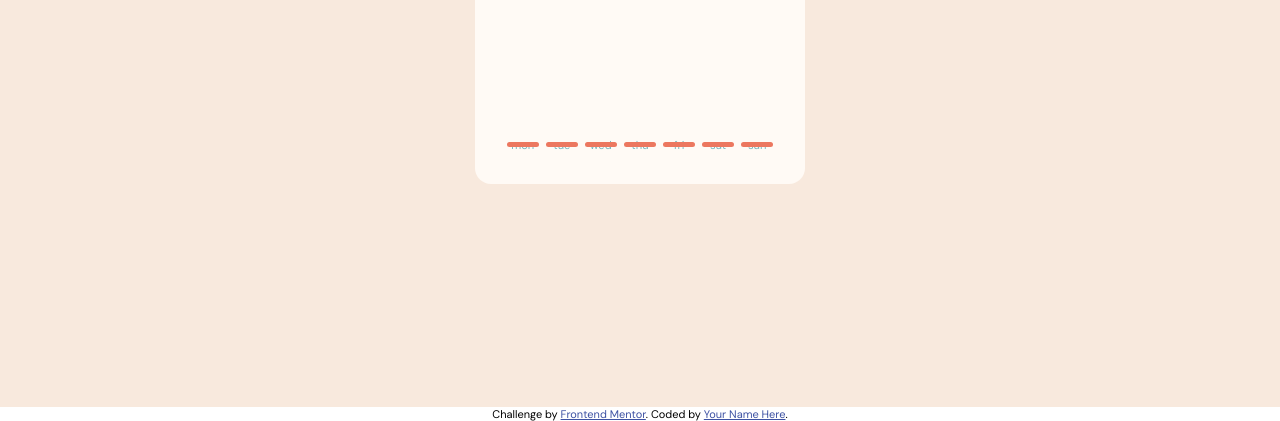
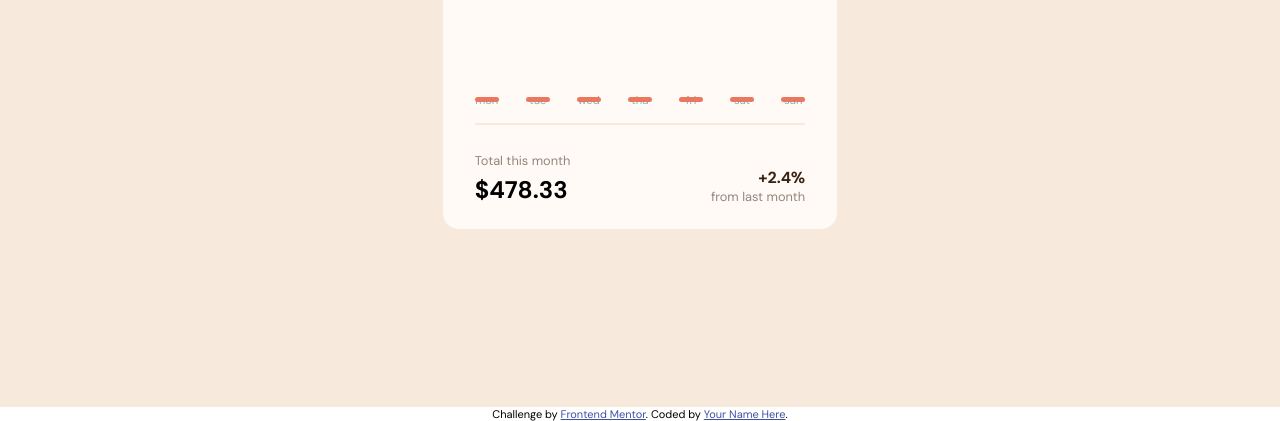
Before and after one commit to Kiranchai/expenses-chart-component, a plain HTML site: page index.html in a window 1280 px wide. Shown: the part 393-814 px from the top of the page. Drawn offline with Linux system fonts and the light colour scheme.

Commit message:
uploaded project

```diff
--- a/index.html
+++ b/index.html
@@ -31,7 +31,7 @@
       </section>
 
       <section class="expenses-section">
-        <h2>Spending - Last 7 days</h2>
+        <h2 class="expenses-header">Spending - Last 7 days</h2>
 
         <section>
 
@@ -62,11 +62,20 @@
         </section>
 
 
-        <!-- Total this month
-        $478.33
+        <div class="total-container">
+          <div class="total-left">
+            <span class="total-description">Total this month</span>
+            <h2 class="total">$478.33</h2>
+          </div>
 
-        +2.4%
-        from last month -->
+
+          <div class="total-right">
+            <span class="percentage">+2.4%</span>
+            <span class="percentage-description">from last month</span>
+          </div>
+
+        </div>
+
       </section>
 
       <div id="on-hover-container">
--- a/style.css
+++ b/style.css
@@ -74,6 +74,10 @@ main{
     border-radius: 1rem;
 }
 
+.expenses-header{
+    margin-right: 4rem;
+}
+
 .chart-bars-container{
     max-height: 8.33rem;
     display: flex;
@@ -97,7 +101,7 @@ main{
 .bar{
     height: 5px;
     background-color:var(--soft-red);
-    width: 2rem;
+    width: 1.5rem;
     border-radius: 0.25rem;
     transform:scaleY(-1);
     margin-top: 145px;
@@ -105,7 +109,7 @@ main{
 
 .day{
     text-align: center;
-    width: 2rem;
+    width: 1.5rem;
     font-size: 0.70rem;
     color: var(--cyan);
 }
@@ -127,3 +131,37 @@ main{
     height: 50px;
     margin-top: 100px;
 } */
+
+.total-container{
+    border-top: 2px solid var(--cream);
+    padding-top: 1.5rem;
+    padding-bottom: 0.5rem;
+    display: flex;
+    justify-content: space-between;
+}
+
+.total-right{
+    display: flex;
+    justify-content: flex-end;
+    flex-direction: column;
+    text-align: end;
+}
+
+.percentage-description{
+    font-size: 0.80rem;
+    color: var(--medium-brown);
+}
+
+.percentage{
+    font-weight: 700;
+    color: var(--dark-brown);
+}
+
+.total-description{
+    font-size: 0.80rem;
+    color: var(--medium-brown);
+}
+
+.total{
+    padding-top: 0.25rem;
+}
```
